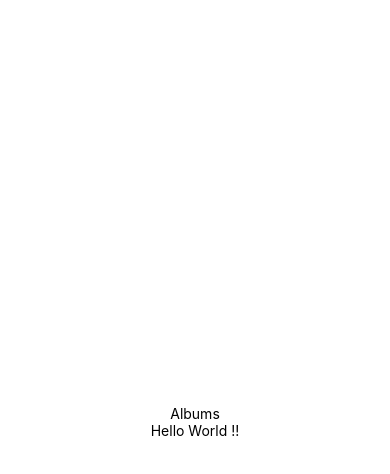
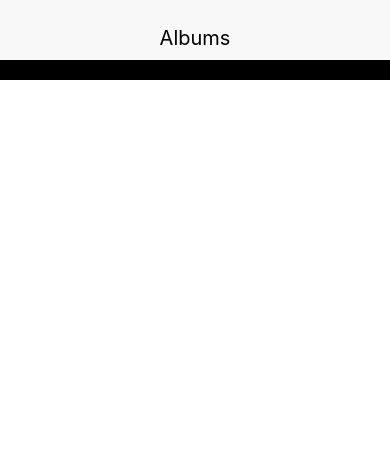
Before and after one commit to DipanshKhandelwal/Albums, a React Native app: screen / in a window 390 px wide. Shown: the top 474 px of the page. Built offline with nearby package versions, Linux system fonts and the light colour scheme.

Commit message:
Add styling to header component

```diff
--- a/App.js
+++ b/App.js
@@ -5,11 +5,7 @@
 export default class App extends React.Component {
   render() {
     return (
-      <View style={{
-          flex: 1,
-          backgroundColor: '#fff',
-          alignItems: 'center',
-          justifyContent: 'center'}}>
+      <View>
           <Header/>
           <Text>Hello World !!</Text>
       </View>
--- a/src/components/header.js
+++ b/src/components/header.js
@@ -1,8 +1,31 @@
 import React from 'react';
-import { Text } from 'react-native';
+import { Text, View } from 'react-native';
 
 const Header = () => {
-    return <Text> Albums </Text>
+    const { textStyle ,viewStyle} = styles;
+    return (
+        <View style={viewStyle} >
+            <Text style={textStyle} > Albums </Text>
+        </View>
+    );
+};
+
+const styles = {
+    viewStyle: {
+        justifyContent: 'center',
+        alignItems: 'center',
+        backgroundColor: '#F8F8F8',
+        height: 60,
+        paddingTop: 15,
+        shadowColor: '#000',
+        shadowOffset: { width: 0, height: 20 },
+        shadowOpacity: 1,
+        elevation: 2,
+        position: 'relative',
+    },
+    textStyle: {
+        fontSize: 20
+    }
 };
 
 export default Header;
```
